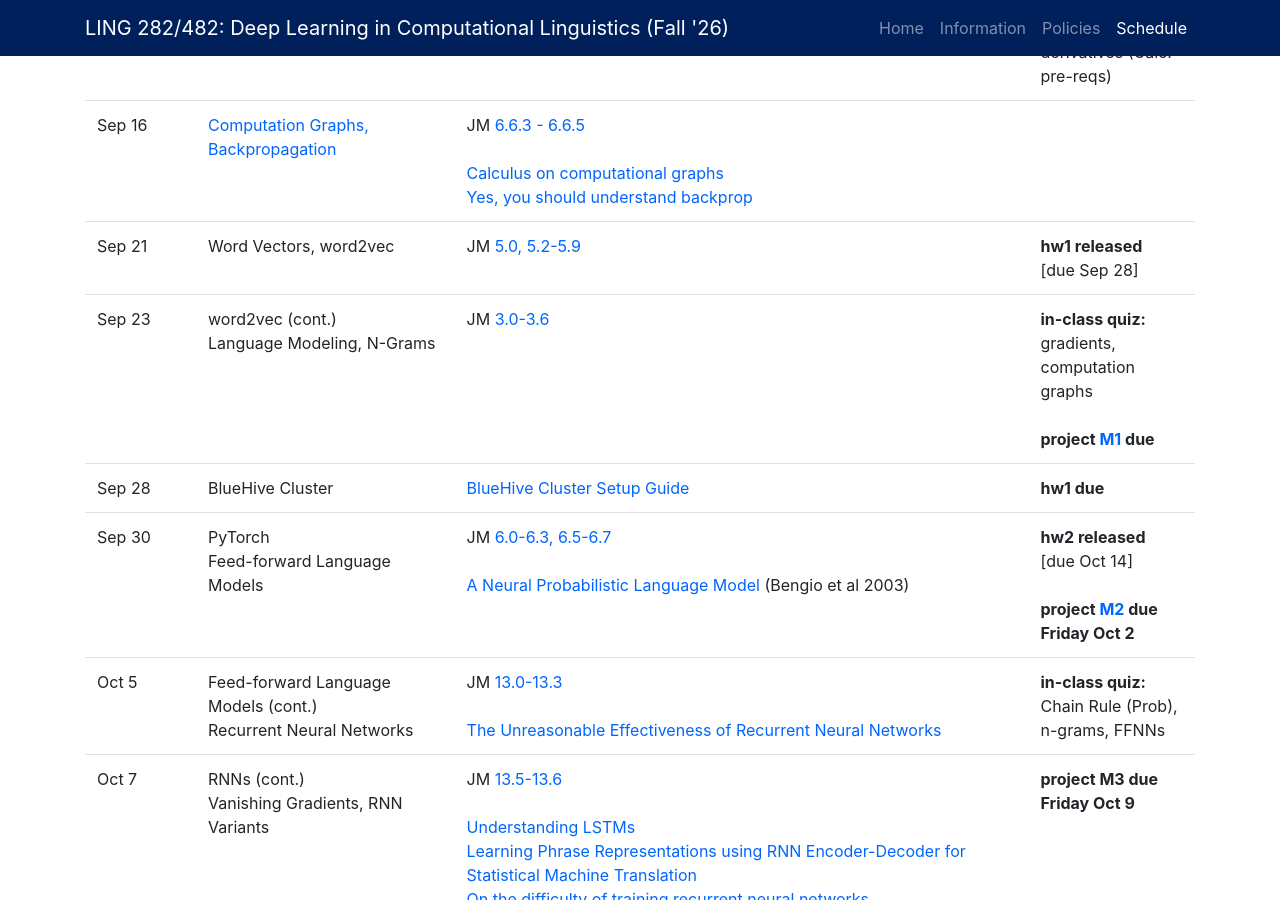
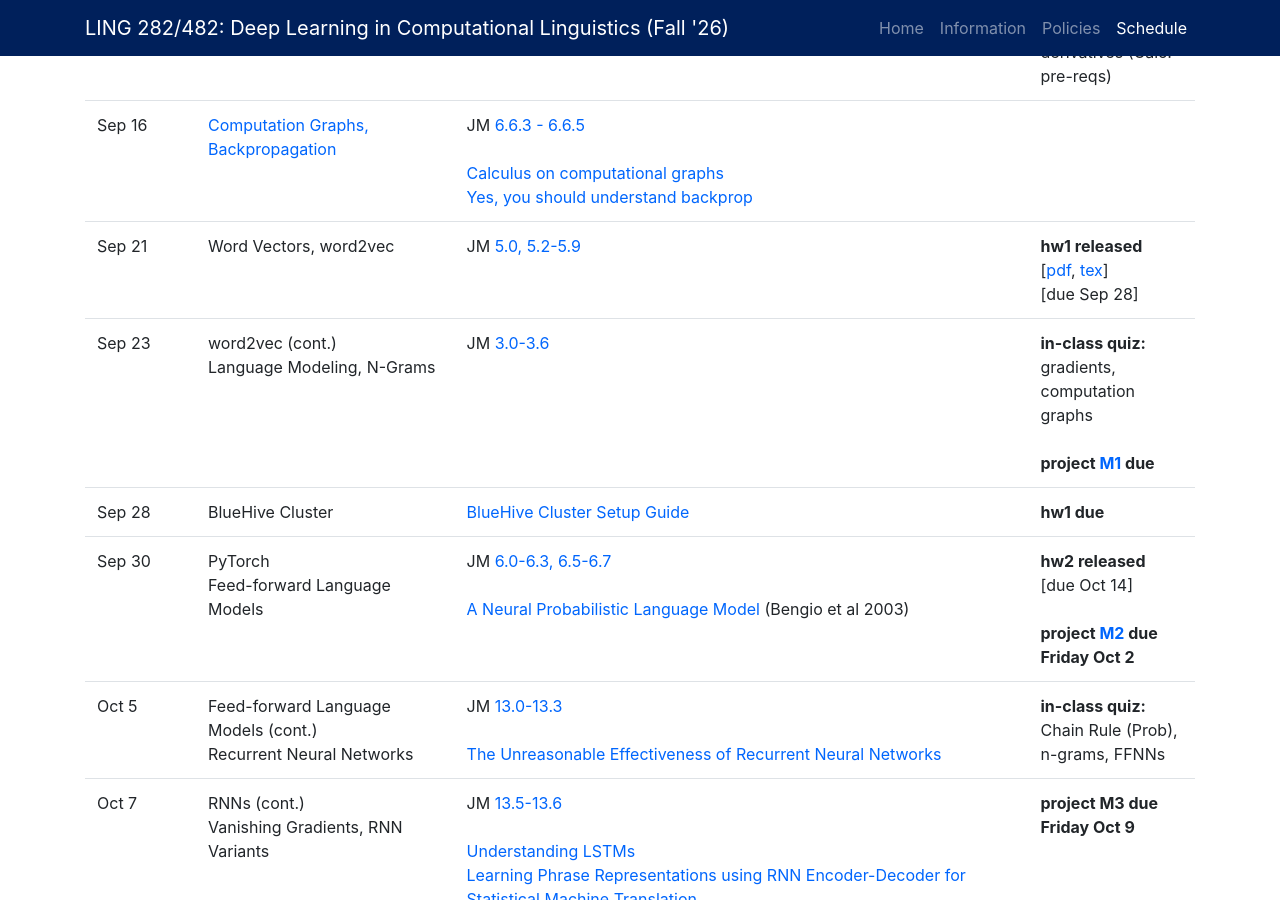
Before and after one commit to cmdowney88/cmdowney88.github.io, a Jekyll site: the page teaching/ling282/fall26/index.html, which Jekyll copies as it is, in a window 1280 px wide and 900 px high, scrolled down 3560 px. Built offline with Jekyll 4.4.1, drawn with Linux system fonts in a browser that asks for light colours.

Commit message:
ling282: link hw1 files to schedule

```diff
--- a/teaching/ling282/fall26/index.html
+++ b/teaching/ling282/fall26/index.html
@@ -337,7 +337,9 @@
 								<td>
 									<strong>hw1 released</strong>
 									<br />
-									[due Sep 28]
+									[<a href="hw/hw1/hw1.pdf" target="_blank">pdf</a>, <a href="hw/hw1/hw1.tex" target="_blank">tex</a>]
+										<br />
+										[due Sep 28]
 								</td>
 							</tr>
 							<tr>
```
